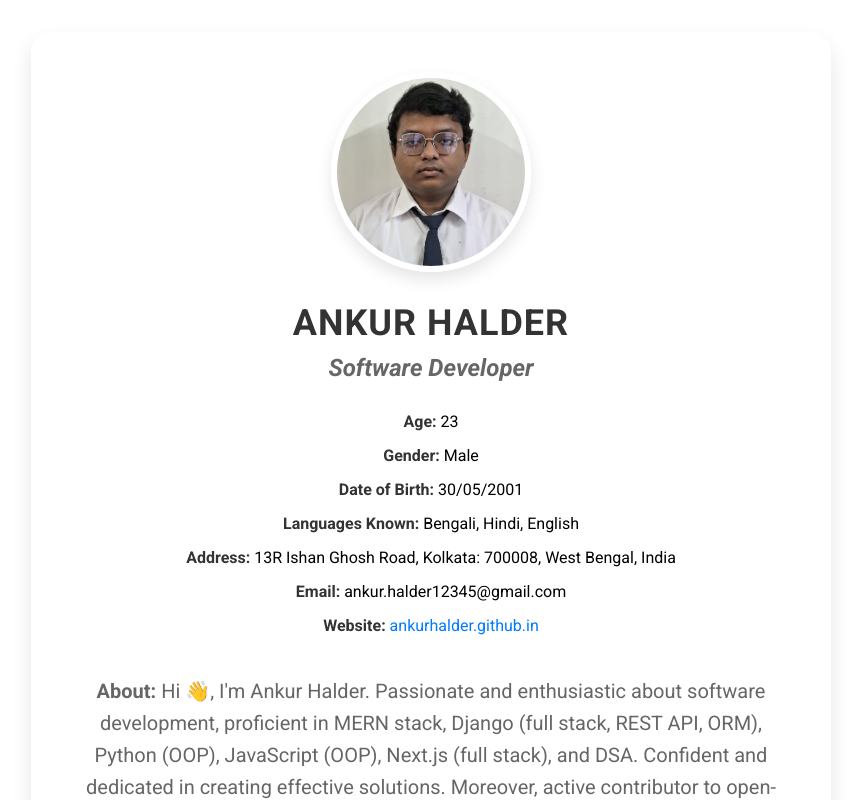
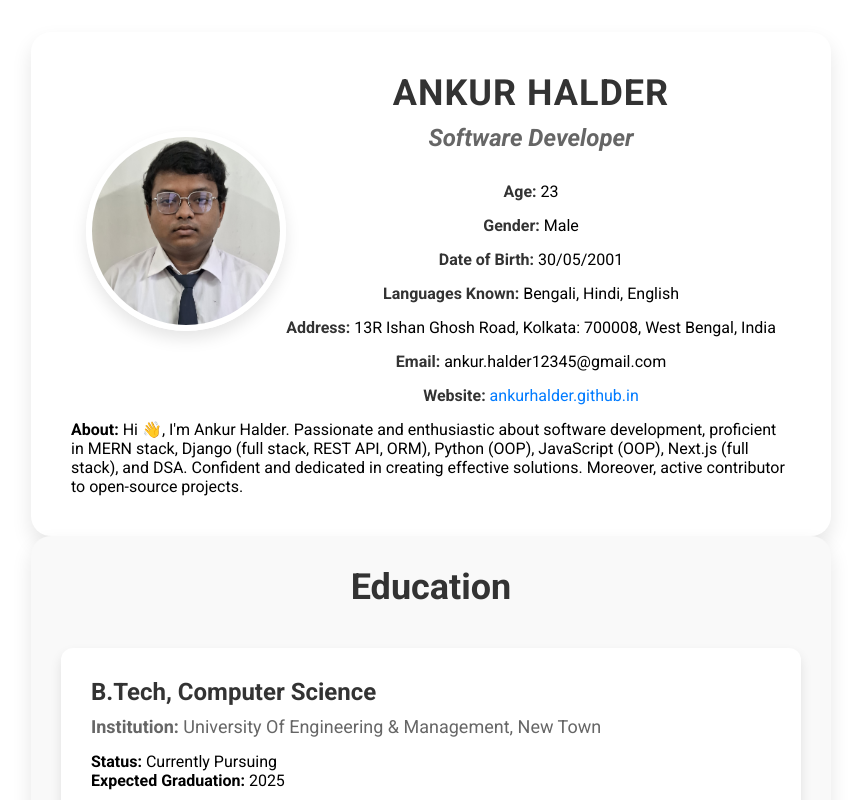
Before and after one commit to ankurhalder/resume, a React (Vite) app: page / in a window 1280 px wide. Shown: the top 800 px of the page, without its empty margins (209-1070 px from the left). Built offline with nearby package versions, Linux system fonts and the light colour scheme; a web font is replaced by a local one.

Commit message:
Refactor PersonalInfo component and styles

```diff
--- a/components/PersonalInfo.jsx
+++ b/components/PersonalInfo.jsx
@@ -1,8 +1,11 @@
+import { Fragment } from "react";
 import personalInfo from "../data/personalInfo";
 
 function PersonalInfo() {
   return (
+    <Fragment>
       <div className="personal-info-container">
+        <div className="personal-info">
           <img
             className="profile-image"
             src={personalInfo.imageUrl}
@@ -43,11 +46,13 @@ function PersonalInfo() {
                 </a>
               </p>
             </div>
+          </div>
+        </div>
         <p className="about">
           <strong>About:</strong> {personalInfo.about}
         </p>
       </div>
-    </div>
+    </Fragment>
   );
 }
 
--- a/styles/components/_personalInfo.scss
+++ b/styles/components/_personalInfo.scss
@@ -1,17 +1,16 @@
 .personal-info-container {
-  display: flex;
-  flex-direction: column;
-  align-items: center;
   padding: 40px;
   border-radius: 20px;
   box-shadow: 0 10px 20px rgba(0, 0, 0, 0.1);
-  background-color: #ffffff;
-  transition: transform 0.3s ease;
+  background-color: var(--white);
+  transition: transform 0.5s ease-in-out;
 
   &:hover {
     transform: translateY(-5px);
     box-shadow: 0 15px 30px rgba(0, 0, 0, 0.2);
   }
+  .personal-info {
+    @include flex-container(row, nowrap, center, center);
 
     .profile-image {
       width: 200px;
@@ -78,3 +77,4 @@
       }
     }
   }
+}
```
Lines whose indentation alone changed are shown as unchanged.
